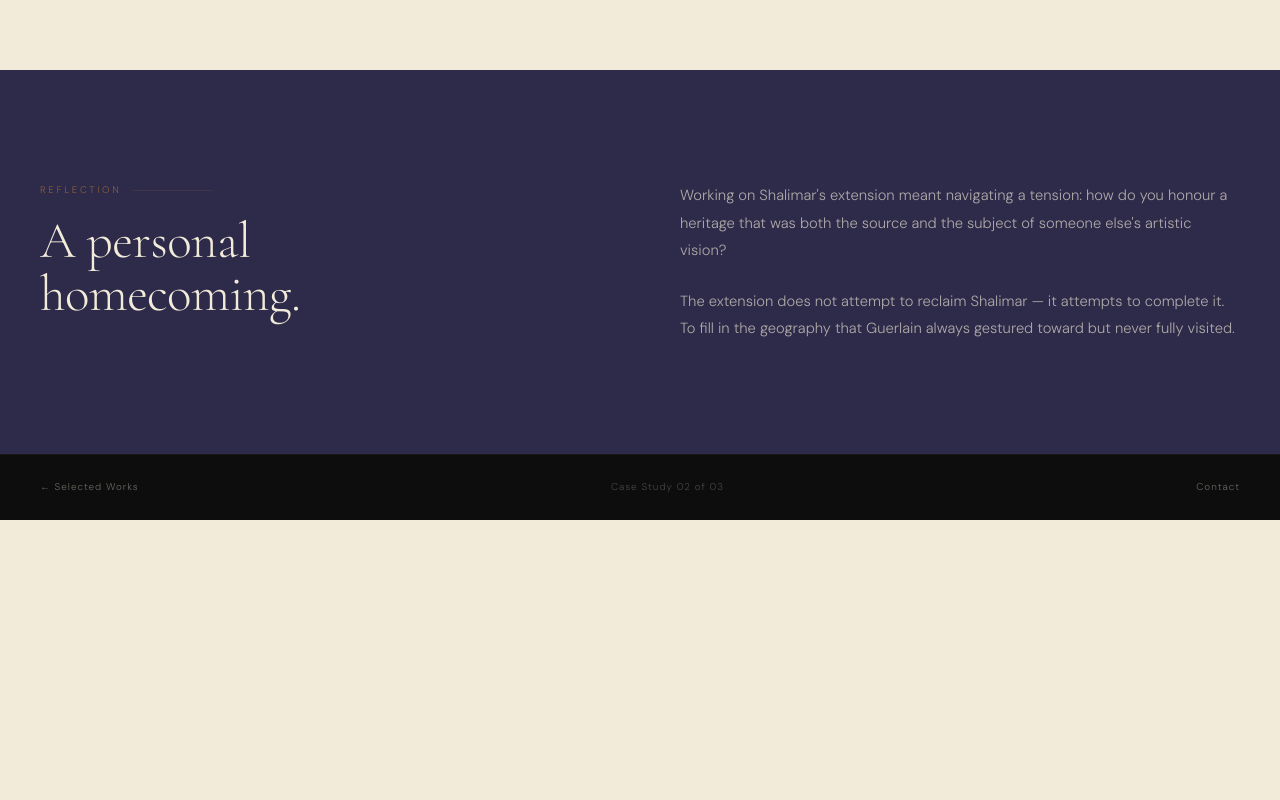
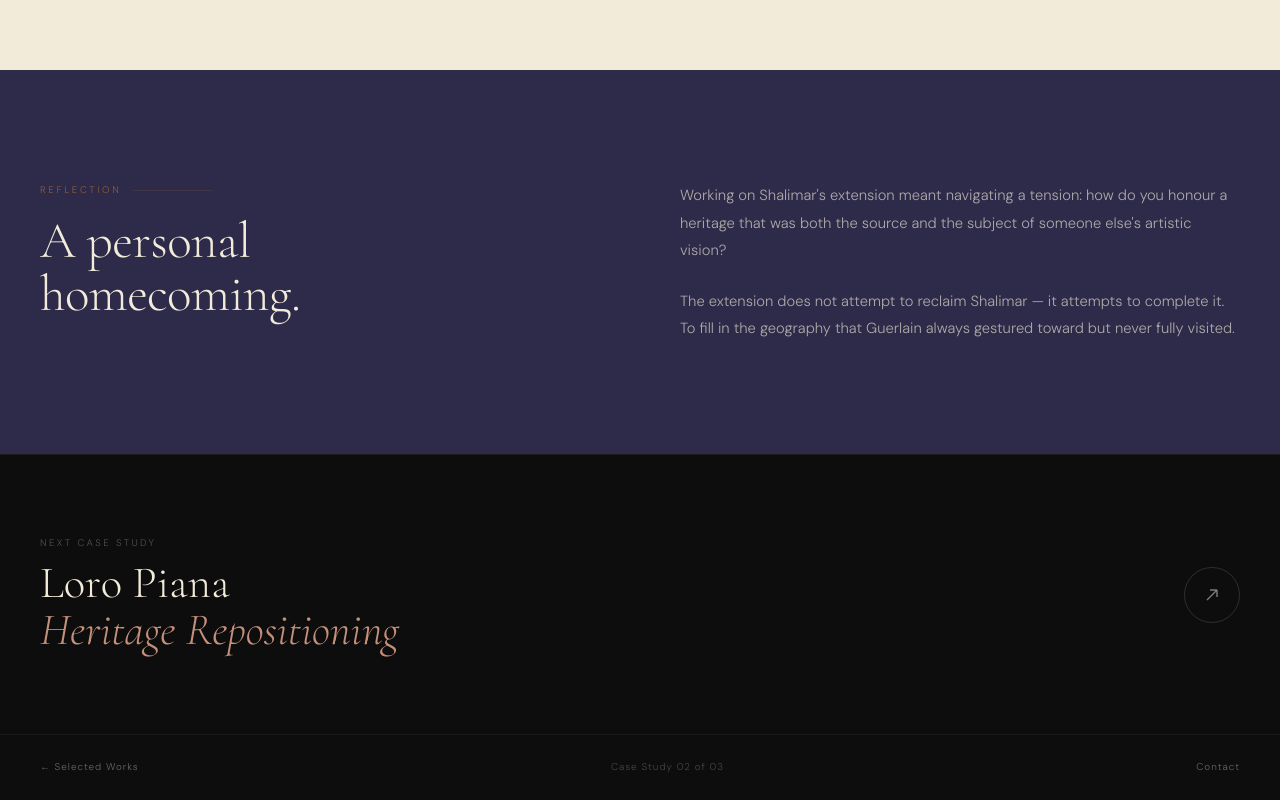
Before and after one commit to barathsurya2004/prana-portfolio, a React (Vite) app: page /works/guerlain in a window 1280 px wide. Shown: the part 3934-4734 px from the top of the page. Before the commit the page ends 4454 px from the top, so only its background shows below. Built offline with nearby package versions, Linux system fonts and the light colour scheme.

Commit message:
style: add hero-content class for consistent styling across pages and improve responsiveness in MiuMiu, LoroPiana, and Guerlain

```diff
--- a/src/App.tsx
+++ b/src/App.tsx
@@ -219,6 +219,7 @@
 
       {/* Main content */}
       <div
+        className="hero-content"
         style={{
           display: "flex", flexDirection: "column", justifyContent: "flex-end",
           paddingBottom: "2rem", paddingTop: "7rem",
@@ -890,6 +891,7 @@
     @media (max-width: 768px) {
       section, header { padding-left: 1.5rem !important; padding-right: 1.5rem !important; }
       nav { padding: 1.25rem 1.5rem !important; }
+      .hero-content { justify-content: center !important; padding-top: 3rem !important; }
       .about-grid { grid-template-columns: 1fr !important; gap: 2.5rem !important; }
       .cap-grid { grid-template-columns: 1fr !important; }
       .hero-bottom-grid { grid-template-columns: 1fr !important; gap: 2rem !important; text-align: center; }
--- a/src/pages/Guerlain.tsx
+++ b/src/pages/Guerlain.tsx
@@ -71,6 +71,7 @@
         .gr .three-col, .gr .notes-grid { grid-template-columns: 1fr !important; }
         .gr .stat-cols-4 { grid-template-columns: 1fr !important; }
         .gr .proj-title { font-size: clamp(2.8rem,10vw,5rem) !important; }
+        .gr .hero-content { justify-content: center !important; padding-top: 3rem !important; }
       }
 
       @media (prefers-reduced-motion: reduce) {
@@ -158,7 +159,7 @@
       {heroParticles.map((p, i) => (
         <div key={i} aria-hidden="true" style={{ position: "absolute", left: p.left, bottom: p.bottom, width: 3, height: 3, borderRadius: "50%", background: C.amberSoft, opacity: 0, animation: `scentRise ${p.dur} ease-out ${p.delay} infinite`, pointerEvents: "none" }} />
       ))}
-      <div style={{ display: "flex", flexDirection: "column", justifyContent: "flex-end", paddingBottom: "2rem", paddingTop: "7rem", position: "relative", zIndex: 1 }}>
+      <div className="hero-content" style={{ display: "flex", flexDirection: "column", justifyContent: "flex-end", paddingBottom: "2rem", paddingTop: "7rem", position: "relative", zIndex: 1 }}>
         <div style={{ display: "flex", alignItems: "center", gap: "1rem", marginBottom: "1.5rem", ...fade(0) }}>
           <div style={{ width: 40, height: 1, background: C.amberSoft }} aria-hidden="true" />
           <span style={{ fontSize: "0.62rem", letterSpacing: "0.28em", textTransform: "uppercase", color: "rgba(242,235,217,0.4)" }}>Case Study 02 · SCAD Luxury Marketing Studio · 2026</span>
@@ -321,6 +322,74 @@
   );
 }
 
+// ─── NEXT PROJECT ──────────────────
+function NextProject() {
+  const [h, setH] = useState(false);
+  return (
+    <Link to="/works/loro-piana" aria-label="Next case study: Loro Piana"
+      className="next-proj-wrap"
+      onMouseEnter={() => setH(true)} onMouseLeave={() => setH(false)}
+      style={{
+        display: "flex", justifyContent: "space-between", alignItems: "center",
+        gap: "2rem", textDecoration: "none", padding: "5rem 2.5rem",
+        background: h ? "#1a1a1a" : C.ink,
+        borderTop: "1px solid rgba(242,235,217,0.06)",
+        transition: "background 0.3s",
+      }}>
+      <div>
+        <div style={{ fontSize: "0.6rem", letterSpacing: "0.25em", textTransform: "uppercase", color: "rgba(242,235,217,0.3)", marginBottom: "0.5rem" }}>Next Case Study</div>
+        <div style={{ fontFamily: '"Cormorant Garamond",serif', fontSize: "clamp(1.6rem,3.5vw,3rem)", fontWeight: 300, color: C.cream, lineHeight: 1.05 }}>Loro Piana<br /><em style={{ fontStyle: "italic", color: C.amberSoft }}>Heritage Repositioning</em></div>
+      </div>
+      <div className="np-arrow-inner" style={{
+        width: 56, height: 56, borderRadius: "50%",
+        border: `1px solid ${h ? C.amber : "rgba(242,235,217,0.15)"}`,
+        background: h ? C.amber : "transparent",
+        display: "flex", alignItems: "center", justifyContent: "center", flexShrink: 0,
+        transform: h ? "rotate(-45deg)" : "none",
+        transition: "border-color 0.2s, background 0.2s, transform 0.3s",
+      }}>
+        <svg width="18" height="18" viewBox="0 0 18 18" fill="none"
+          stroke={h ? "white" : "rgba(242,235,217,0.5)"}
+          strokeWidth="1.4" aria-hidden="true" style={{ transition: "stroke 0.2s" }}>
+          <path d="M4 14L14 4M14 4H7M14 4v7" />
+        </svg>
+      </div>
+    </Link>
+  );
+}
+
+// ─── BACK TO TOP ──────────────────
+function BackToTop() {
+  const [show, setShow] = useState(false);
+  const [h, setH] = useState(false);
+  useEffect(() => {
+    const fn = () => setShow(window.scrollY > 400);
+    window.addEventListener("scroll", fn, { passive: true });
+    return () => window.removeEventListener("scroll", fn);
+  }, []);
+  return (
+    <button onClick={() => { window.scrollTo({ top: 0, behavior: "smooth" }); }}
+      aria-label="Back to top"
+      onMouseEnter={() => setH(true)} onMouseLeave={() => setH(false)}
+      style={{
+        position: "fixed", bottom: "2rem", right: "2rem", zIndex: 200,
+        width: 42, height: 42, borderRadius: "50%",
+        background: h ? C.amber : C.ink,
+        border: `1px solid ${h ? C.amber : "rgba(242,235,217,0.15)"}`,
+        display: "flex", alignItems: "center", justifyContent: "center",
+        textDecoration: "none",
+        opacity: show ? 1 : 0, pointerEvents: show ? "all" : "none",
+        transition: "opacity 0.3s, background 0.2s, border-color 0.2s",
+        cursor: "none"
+      }}
+    >
+      <svg width="16" height="16" viewBox="0 0 16 16" fill="none" stroke="white" strokeWidth="1.5" aria-hidden="true">
+        <path d="M8 12V4M4 7l4-4 4 4" />
+      </svg>
+    </button>
+  );
+}
+
 // ─── MAIN PAGE ───────────────────────────────────────────────────────────────
 export default function Guerlain() {
   useFadeObserver();
@@ -338,11 +407,13 @@
         <Olfactory />
         <Reflection />
       </main>
+      <NextProject />
       <footer style={{ background: C.ink, color: "rgba(242,235,217,0.25)", padding: "1.5rem 2.5rem", display: "flex", justifyContent: "space-between", alignItems: "center", borderTop: "1px solid rgba(242,235,217,0.05)", fontSize: "0.62rem", letterSpacing: "0.1em" }}>
         <Link to="/" style={{ color: "rgba(242,235,217,0.4)", textDecoration: "none" }}>← Selected Works</Link>
         <span>Case Study 02 of 03</span>
         <a href="mailto:pranahitareddy1411@gmail.com" style={{ color: "rgba(242,235,217,0.4)", textDecoration: "none" }}>Contact</a>
       </footer>
+      <BackToTop />
     </div>
   );
 }
--- a/src/pages/LoroPiana.tsx
+++ b/src/pages/LoroPiana.tsx
@@ -68,7 +68,7 @@
         .lp .three-col { grid-template-columns: 1fr !important; }
         .lp .stat-cols-4 { grid-template-columns: 1fr !important; }
       }
-      @media (max-width: 768px) { .lp .proj-title { font-size: clamp(2.8rem,10vw,5rem) !important; } }
+      @media (max-width: 768px) { .lp .proj-title { font-size: clamp(2.8rem,10vw,5rem) !important; } .lp .hero-content { justify-content: center !important; padding-top: 3rem !important; } }
     `}</style>
   );
 }
@@ -174,7 +174,7 @@
       </div>
 
       {/* Main content */}
-      <div style={{ display: "flex", flexDirection: "column", justifyContent: "flex-end", paddingBottom: "2rem", paddingTop: "7rem", position: "relative", zIndex: 1 }}>
+      <div className="hero-content" style={{ display: "flex", flexDirection: "column", justifyContent: "flex-end", paddingBottom: "2rem", paddingTop: "7rem", position: "relative", zIndex: 1 }}>
         <div style={{ display: "flex", alignItems: "center", gap: "1rem", marginBottom: "1.5rem", ...fade(0) }}>
           <div style={{ width: 40, height: 1, background: C.gold }} aria-hidden="true" />
           <span style={{ fontSize: "0.62rem", letterSpacing: "0.28em", textTransform: "uppercase", color: "rgba(242,235,217,0.45)" }}>
--- a/src/pages/MiuMiu.tsx
+++ b/src/pages/MiuMiu.tsx
@@ -56,7 +56,7 @@
       @media (max-width: 900px) { .miu .two-col { grid-template-columns: 1fr !important; gap: 3rem !important; } }
       @media (max-width: 700px) { .miu .three-col { grid-template-columns: 1fr 1fr !important; } .miu .card-grid-inner { grid-template-columns: 1fr !important; } }
       @media (max-width: 700px) { .miu .stat-cols-4 { grid-template-columns: 1fr !important; } }
-      @media (max-width: 768px) { .miu .hero-footer-grid { grid-template-columns: 1fr 1fr !important; } .miu .proj-title { font-size: clamp(2.8rem,10vw,5rem) !important; } }
+      @media (max-width: 768px) { .miu .hero-footer-grid { grid-template-columns: 1fr 1fr !important; } .miu .proj-title { font-size: clamp(2.8rem,10vw,5rem) !important; } .miu .hero-content { justify-content: center !important; padding-top: 3rem !important; } }
     `}</style>
   );
 }
@@ -175,7 +175,7 @@
       }} />
 
       {/* Main content */}
-      <div style={{ display: "flex", flexDirection: "column", justifyContent: "flex-end", paddingBottom: "2rem", paddingTop: "7rem", position: "relative", zIndex: 1 }}>
+      <div className="hero-content" style={{ display: "flex", flexDirection: "column", justifyContent: "flex-end", paddingBottom: "2rem", paddingTop: "7rem", position: "relative", zIndex: 1 }}>
         <div style={{ display: "flex", alignItems: "center", gap: "1rem", marginBottom: "1.5rem", ...fade(0) }}>
           <div style={{ width: 40, height: 1, background: C.terra }} aria-hidden="true" />
           <span style={{ fontSize: "0.62rem", letterSpacing: "0.28em", textTransform: "uppercase", color: "rgba(242,235,217,0.45)" }}>
```
